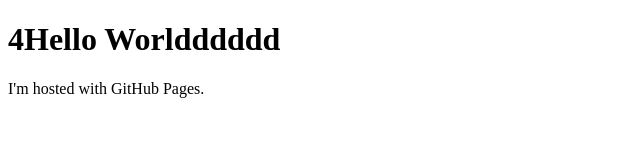
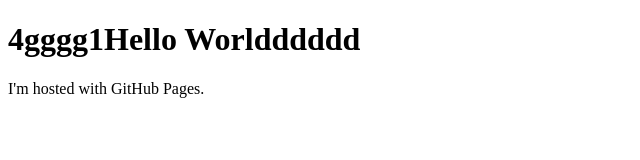
Before and after one commit to mikoajjakub1/mikolajtesting.github.io, a plain HTML site: page index.html in a window 1280 px wide. Shown: the whole page, without its empty margins (0-640 px from the left). Drawn offline with Linux system fonts and the light colour scheme.

Commit message:
Update index.html

```diff
--- a/index.html
+++ b/index.html
@@ -1,11 +1,11 @@
 <!DOCTYPE html>
 <html>
 <head>
-<meta name="google-site-verification" content="TU46fDvAOWVMkY8o0VC-ZB31TTMMl1SDcN7BzcPJyKI" /></head>
+<meta name="google-site-verification" content="Sn1s4infJF4fg9YYdM8TNQsXNyLmeZBGlJXXSmgSeDo" />
 <body>
 <body>
 <h1>
-  4Hello Worldddddd</h1>
+  4gggg1Hello Worldddddd</h1>
 <p>I'm hosted with GitHub Pages.</p>
 </body>
 </body>
```
